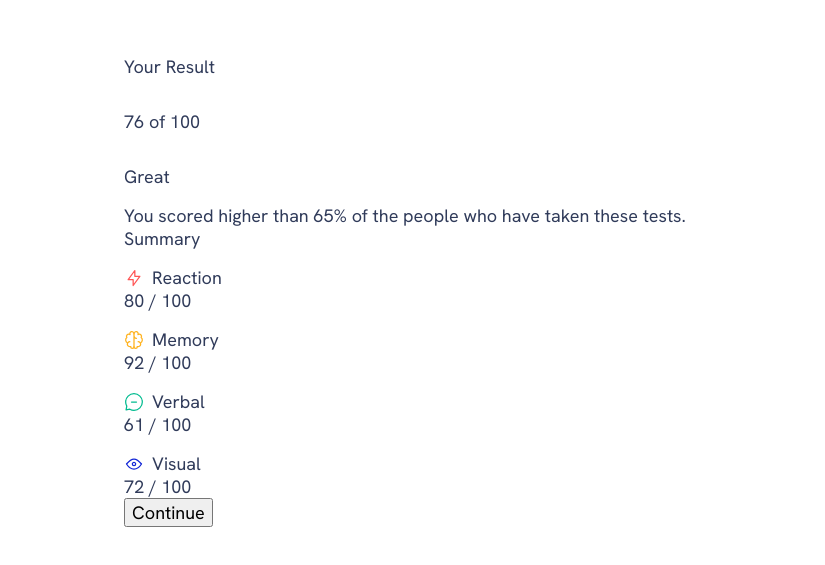
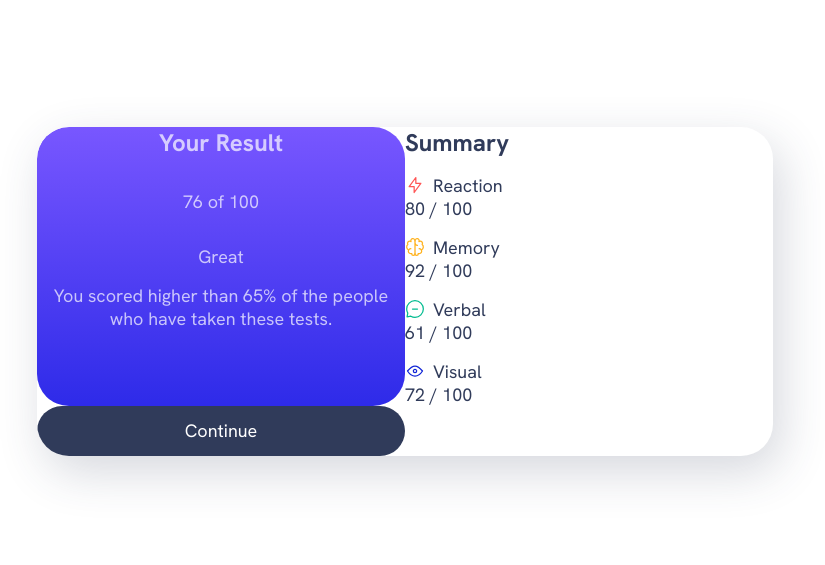
Before and after one commit to Glenda9031/Results_Summary_Component_3, a plain HTML site: page index.html in a window 1280 px wide. Shown: the part 109-674 px from the top of the page, without its empty margins (235-1060 px from the left). Drawn offline with Linux system fonts and the light colour scheme; files whose address does not match are found by name.

Commit message:
Update style.css

```diff
--- a/css/style.css
+++ b/css/style.css
@@ -101,3 +101,55 @@ body {
 .grid-flow[data-spacing="large"] {
   gap: 2rem;
 }
+
+.section-title {
+  font-size: var(--fs-600);
+  font-weight: var(--fw-bold);
+}
+
+.button {
+  color: var(--clr-neutral-100);
+  line-height: 1;
+  background: var(--clr-neutral-700);
+  padding: 1rem 2rem;
+  border: 0;
+  border-radius: 100vw;
+  cursor: pointer;
+}
+
+.button:hover,
+.button:focus-visible {
+  background: var(--gradient-primary);
+}
+
+.result-summary {
+  --padding: 2.5rem;
+  --border-radius: 2rem;
+
+  max-width: 46rem;
+  display: grid;
+}
+
+@media (width > 37.5rem) {
+  .result-summary {
+    margin-inline: 1rem;
+    grid-template-columns: repeat(2, 1fr);
+    border-radius: var(--border-radius);
+    overflow: hidden;
+    box-shadow: .5rem 1rem 3rem hsl(var(--clr-neutral-hsl-700), .2);
+  }
+}
+
+.results {
+  color: hsl(var(--clr-neutral-hsl-100), .7);
+  text-align: center;
+  padding: var(--padding), calc(var(--padding) * 1.5);
+  background: var(--gradient-primary);
+  border-radius: 0 0 var(--border-radius) var(--border-radius);
+}
+
+@media (width > 37.5rem) {
+  .results {
+    border-radius: var(--border-radius);
+  }
+}
```
